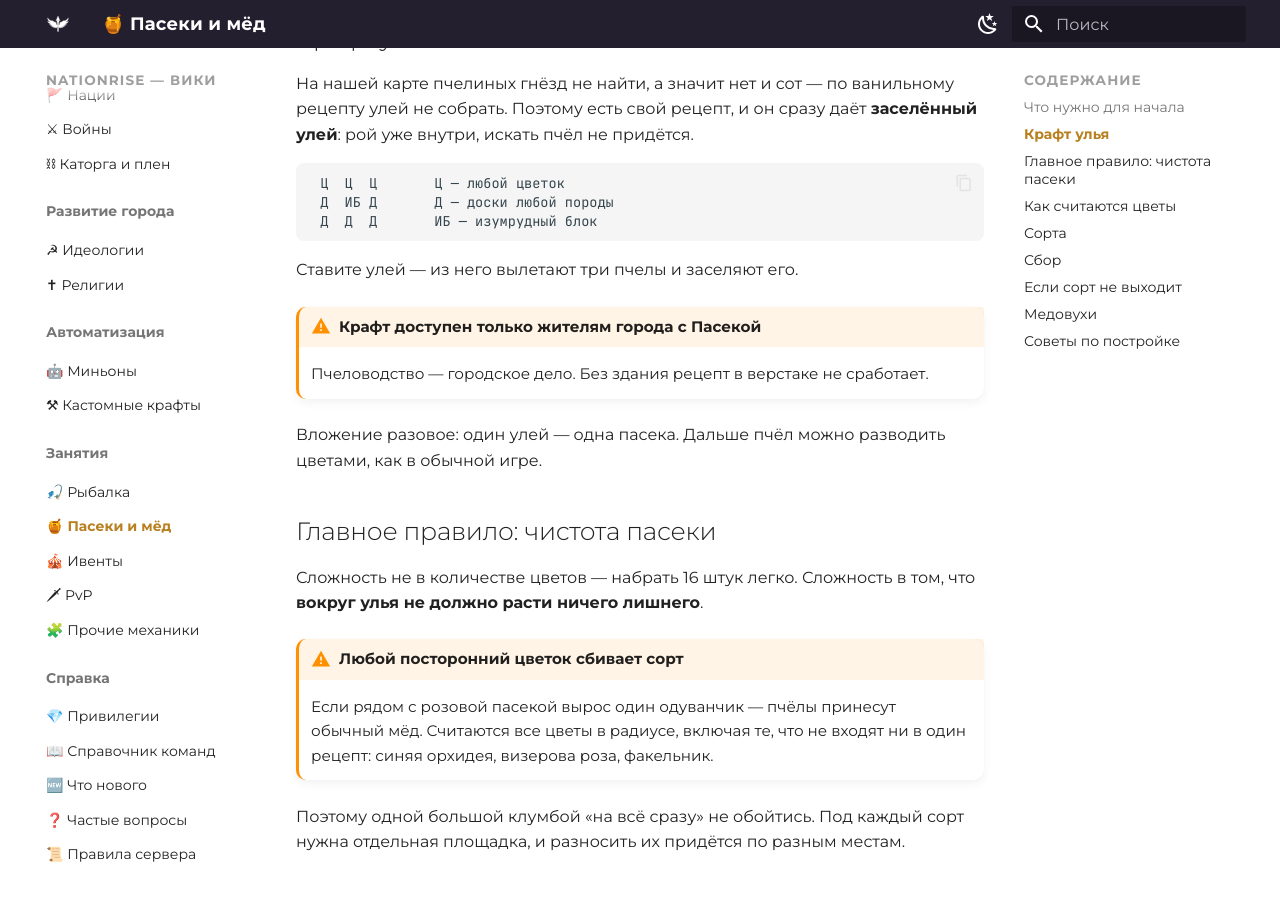
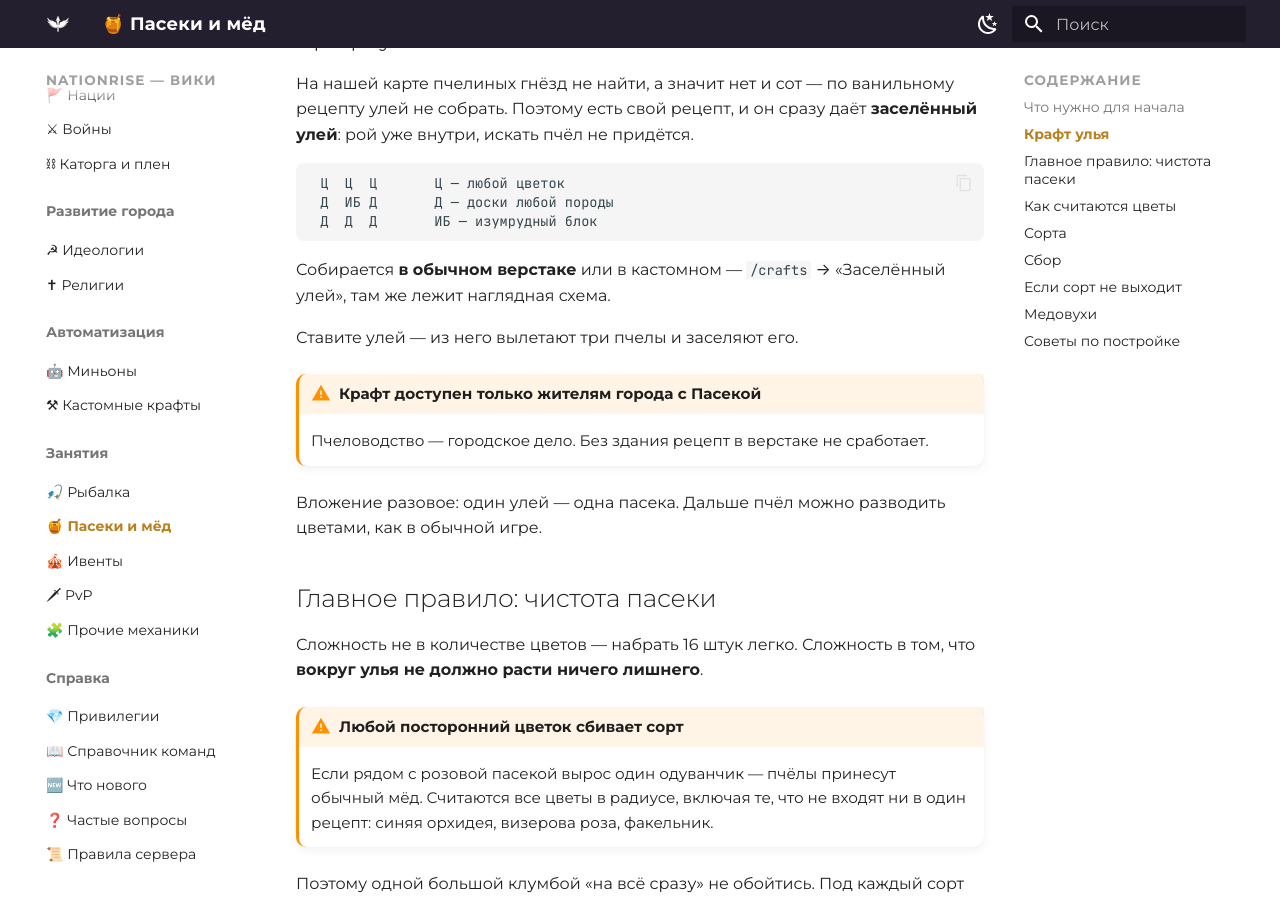
Before and after one commit to zixSSSed/NationRise-Wiki-RU, an MkDocs documentation site: the page built from docs/apiary.md, in a window 1280 px wide and 900 px high, scrolled down 643 px. Built offline with MkDocs 1.6.1 and Material for MkDocs 9.7.7, drawn with Linux system fonts in a browser that asks for light colours.

Commit message:
docs: улей собирается и в /crafts
Co-Authored-By: Claude Opus 5 <noreply@anthropic.com>

````diff
--- a/docs/apiary.md
+++ b/docs/apiary.md
@@ -29,6 +29,9 @@
  Д  ИБ Д       Д — доски любой породы
  Д  Д  Д       ИБ — изумрудный блок
 ```
+
+Собирается **в обычном верстаке** или в кастомном — `/crafts` → «Заселённый улей»,
+там же лежит наглядная схема.
 
 Ставите улей — из него вылетают три пчелы и заселяют его.
 
````
